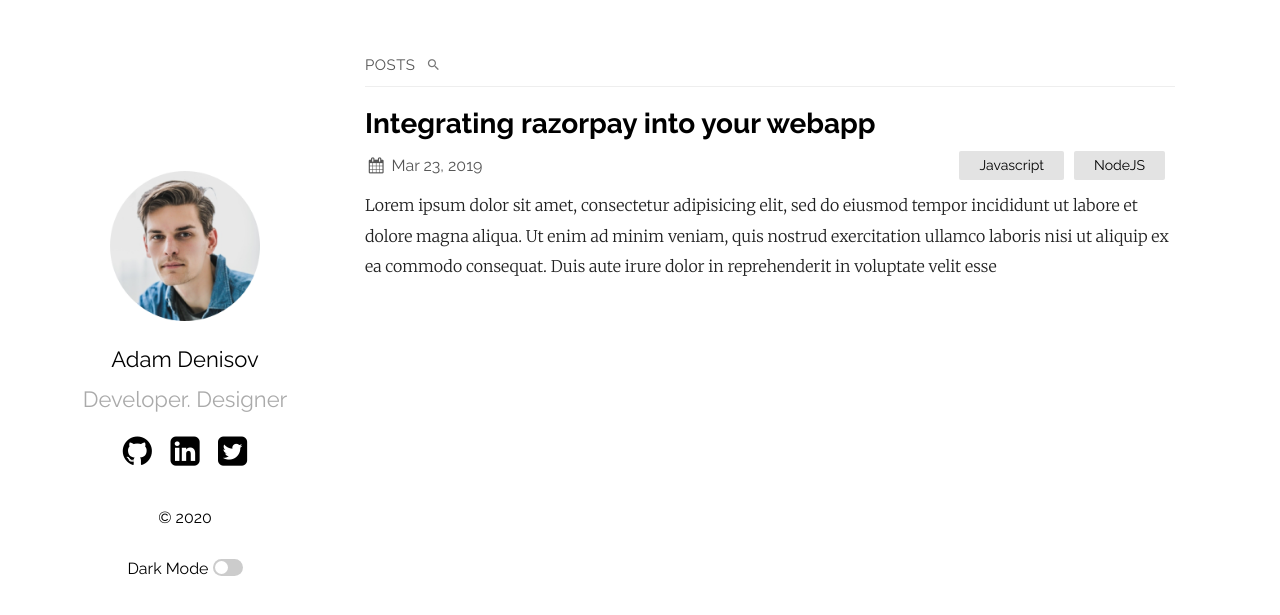
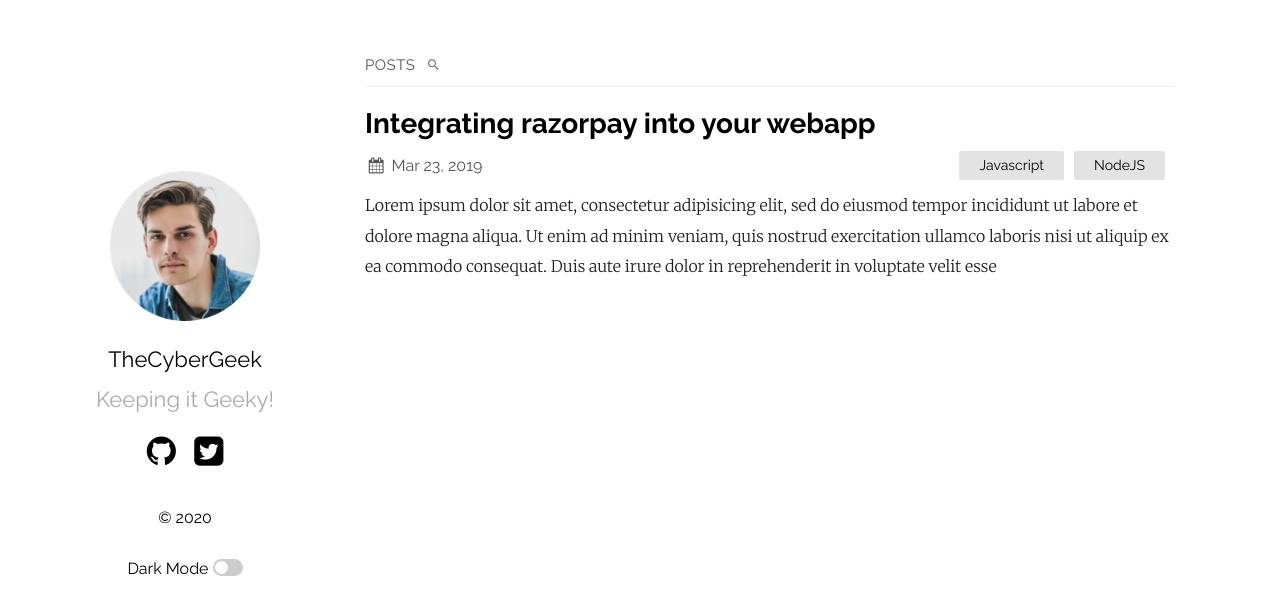
Before and after one commit to TheCyberGeek/TheCyberGeek.github.io, a Jekyll site: the page built from index.md, in a window 1280 px wide. Shown: the top 615 px of the page. Built offline with Jekyll 4.4.1, drawn with Linux system fonts in a browser that asks for light colours; some of the changed lines change nothing that is shown.

Commit message:
Update _config.yml

```diff
--- a/_config.yml
+++ b/_config.yml
@@ -1,10 +1,7 @@
-title: Your awesome title
-author: GitHub User
-email: your-email@domain.com
+title: TheCyberGeek
+author: TheCyberGeek
+email: cybergeek19@protonmail.com
 description: > # this means to ignore newlines until "show_exerpts:"
-  Write an awesome description for your new site here. You can edit this
-  line in _config.yml. It will appear in your document head meta (for
-  Google search results) and in your feed.xml site description.
 show_excerpts: true # set to true to show excerpts on the homepage
 
 # Minima date format
@@ -12,8 +9,8 @@ show_excerpts: true # set to true to show excerpts on the homepage
 sass:
   sass_dir: _sass
 plainwhite:
-  name: Adam Denisov
-  tagline: Developer. Designer
+  name: TheCyberGeek
+  tagline: Keeping it Geeky!
   date_format: "%b %-d, %Y"
   sitemap: true # set to true to generate sitemap.xml content
   search: true # set to true to enable searchbar
@@ -21,9 +18,9 @@ plainwhite:
 
   # generate social links in footer
   social_links:
-    twitter: thelehhman
-    github:  thelehhman
-    linkedIn: in/thelehhman
+    twitter: TheCyberGeek19
+    github:  TheCyberGeek.github.io
+    linkedIn: #
     rss: rss
     # dribbble: jekyll
     # flickr:   jekyll
```
